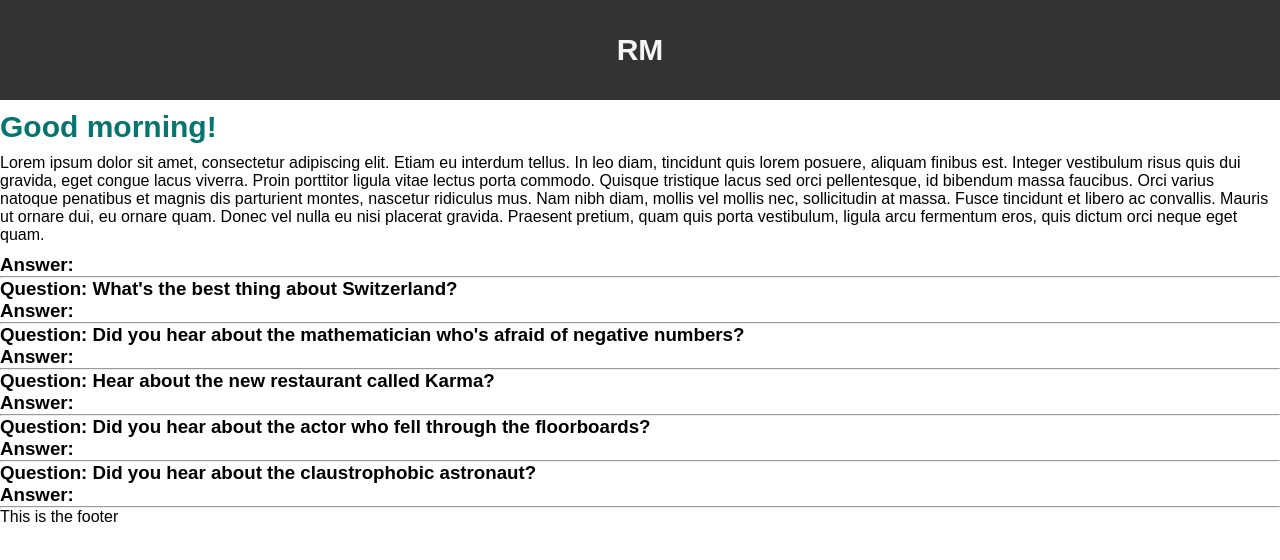
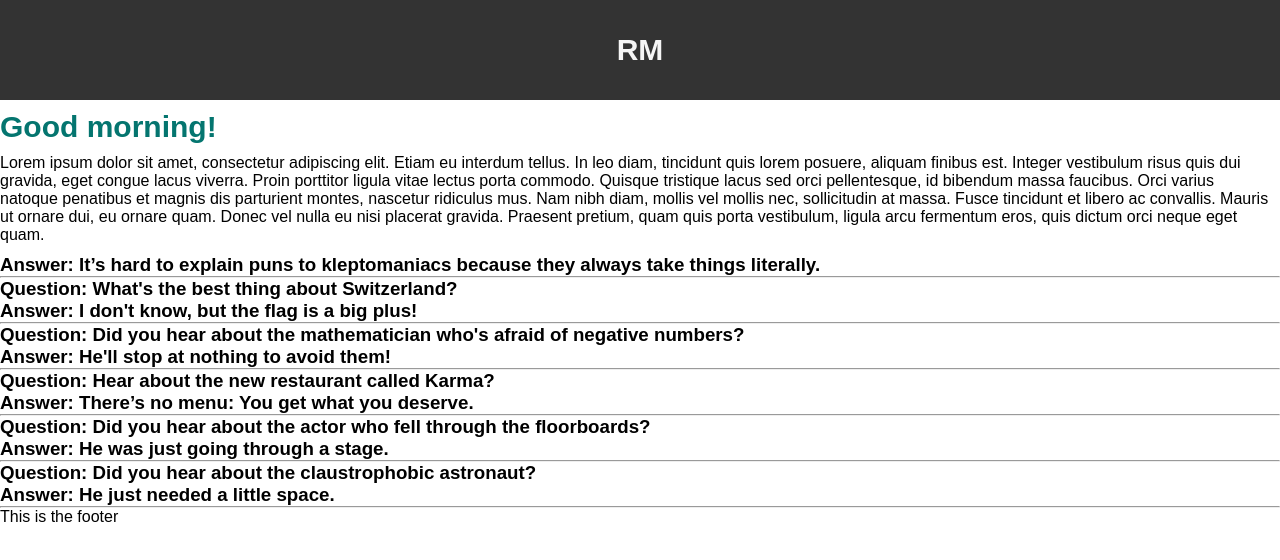
Before and after one commit to Rusydy/React-App, a React (Create React App) app: page / in a window 1280 px wide. Shown: the top 560 px of the page. Built offline with nearby package versions, Linux system fonts and the light colour scheme.

Commit message:
adding JokesData as an API part 2

```diff
--- a/src/Jokes_processing.js
+++ b/src/Jokes_processing.js
@@ -3,7 +3,8 @@ import Joke from "./components/Joke_raw" // how to access it if it's initialize
 import JokeData from "./JokesData"
 
 function Jokes() {
-    const JokesComponents = JokeData.map(joke => <Joke question={joke.question} punchline={joke.punchLine} />)
+
+    const JokesComponents = JokeData.map(joke => <Joke key={joke.id} question={joke.question} punchLine={joke.punchLine} />)
 
     return (
         <div>
--- a/src/components/Joke_raw.js
+++ b/src/components/Joke_raw.js
@@ -1,10 +1,11 @@
 import React from "react"
 
 function Joke(props){
+    console.log(props)
     return (
         <div>
             <h3 style={{display: !props.question && "none"}}>Question: {props.question}</h3>
-            <h3 style={{color: !props.question && "#88888"}}>Answer: {props.answer}</h3>
+            <h3 style={{color: !props.question && "#88888"}}>Answer: {props.punchLine}</h3>
             <hr/>
         </div>
     )
```
